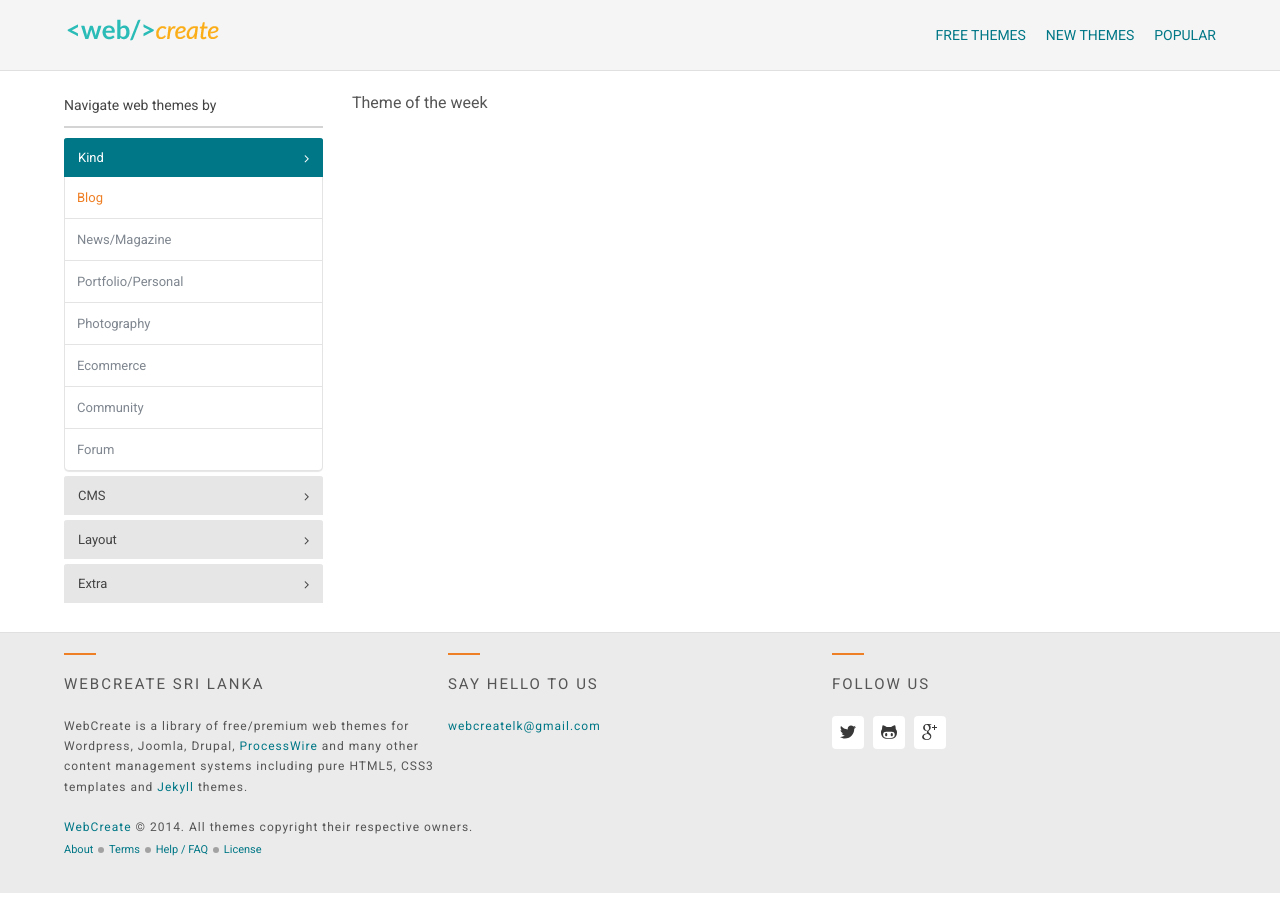
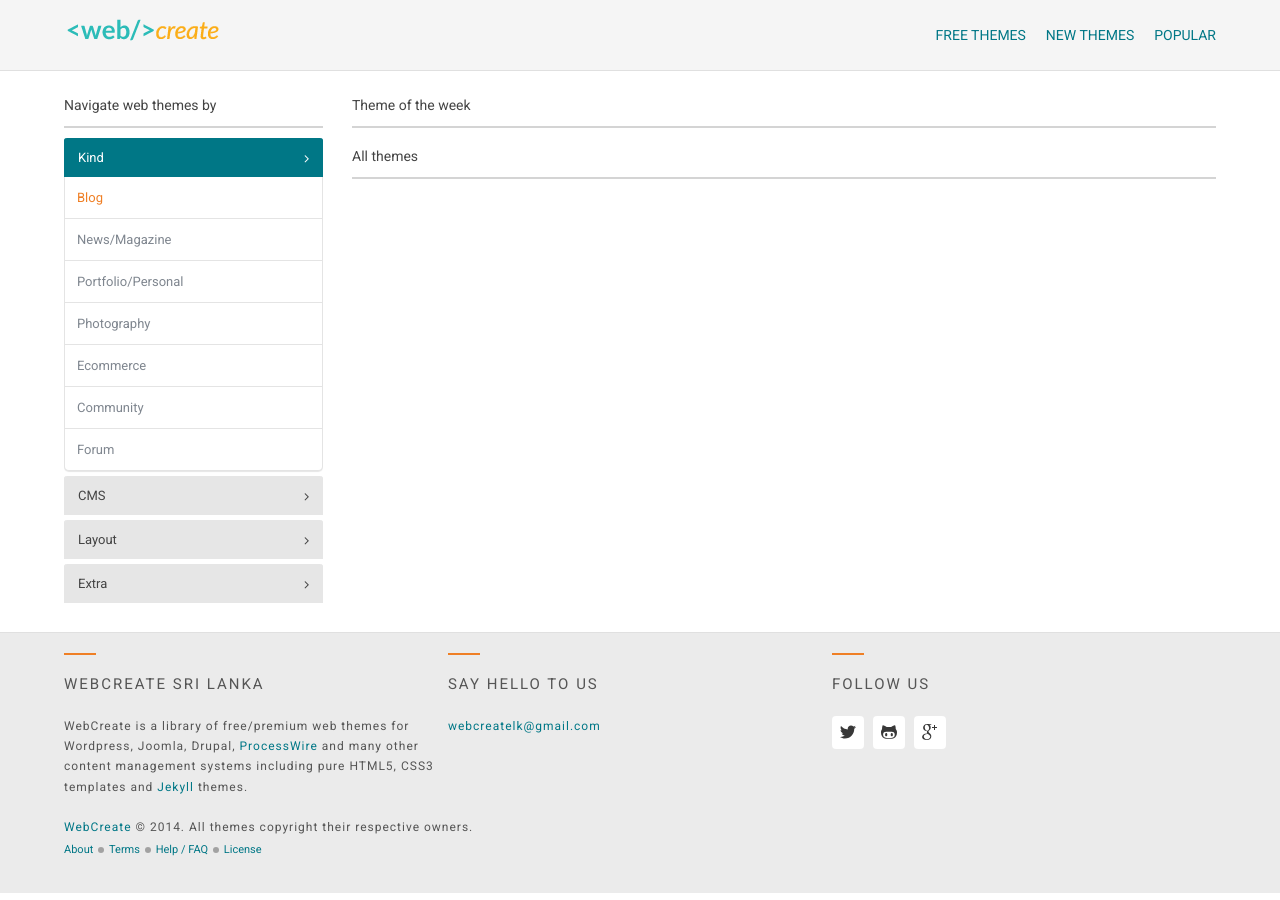
Before and after one commit to web-create/web-create.github.io, a Jekyll site: the page built from blog-themes/index.html, in a window 1280 px wide. Built offline with Jekyll 4.4.1, drawn with Linux system fonts in a browser that asks for light colours.

Commit message:
partial include check

```diff
--- a/_config.yml
+++ b/_config.yml
@@ -16,6 +16,7 @@ exclude:
 
 # Site development URL
 url: http://webcreate.lk
+# url: http://localhost:3000
 baseurl: ""
 
 # Build settings
--- a/blog-themes/index.html
+++ b/blog-themes/index.html
@@ -7,9 +7,15 @@ title: Blogs
 		{% include side-nav.html %}
 	</div>
 	<div class="detail-panel">
-		<div class="detail-content-heading">
-			Theme of the week
+		<div class="detail-content">
+			<div class="detail-content-heading">
+				Theme of the week
+			</div>
 		</div>
-
+		<div class="detail-content">
+			<div class="detail-content-heading">
+				All themes
+			</div>
+		</div>
 	</div>
 </div>
```
